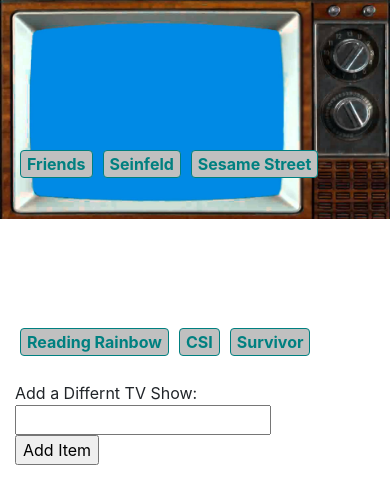
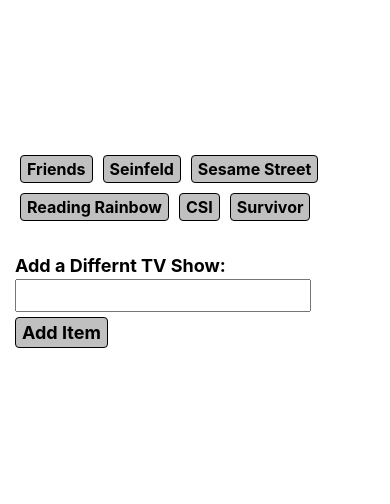
Before and after one commit to beckymcclain8/GifTastic, a plain HTML site: page index.html in a window 390 px wide. Drawn offline with nearby package versions, Linux system fonts and the light colour scheme.

Commit message:
media queries

```diff
--- a/assets/css/style.css
+++ b/assets/css/style.css
@@ -2,6 +2,10 @@
     width: auto;
     height: 100px;
     margin: 0px 10px;
+}
+
+.container {
+    margin-top: 150px;
 }
 
 .item {
@@ -10,10 +14,19 @@
 
 .tv {
     background: silver;
-    color: teal;
+    color: black;
     border-radius: 4px;
     border: 1px, solid;
-    margin: 150px 5px 0px 5px;
+    margin: 5px;
+    font-weight: bold;
+}
+
+#submit {
+    background: silver;
+    color: black;
+    border-radius: 4px;
+    border: 1px, solid;
+    margin-top: 5px;
     font-weight: bold;
 }
 
@@ -22,3 +35,47 @@
     background-size: 100%;
     background-repeat: no-repeat;
 }
+
+#newTv {
+    font-size: large;
+    font-weight: bold;
+    margin-bottom: 5px;
+    color: silver;
+    text-shadow: 2px 2px 8px black;
+}
+
+.p {
+    font-weight: bold;
+    text-align: center;
+}
+
+@media screen and (max-width: 1500px) {
+    .gif {
+        width: auto;
+        height: 75px;
+        margin: 0px 5px;
+    }
+}
+
+@media screen and (max-width: 1300px) {
+    .gif {
+        width: auto;
+        height: 50px;
+        margin: 0px 5px;
+    }
+/* As the screen got really small it was difficult to keep the gifs inside the frame of the tv image, so I decided to get rid of the background image and just leave the screen white.*/
+
+    body {
+        background-color:white;
+        background-image: none;
+    }
+
+    #newTv {
+        font-size: large;
+        font-weight: bold;
+        margin-bottom: 5px;
+        color: black;
+        text-shadow: none;
+        }
+
+}
--- a/assets/javascript/app.js
+++ b/assets/javascript/app.js
@@ -39,6 +39,7 @@
         var gifDiv = $("<div class='item'>");
         var rating = results[i].rating;
         var p = $("<p>").text("Rating: " + rating);
+        p.addClass("p");
         var tvImage = $("<img>");
         var still = results[i].images.original_still.url;
         var animate = results[i].images.original.url;
--- a/index.html
+++ b/index.html
@@ -11,13 +11,14 @@
 <body>
     <div class="container">
         <div class="row">
-            <div class="col-12">
+            <div class="col-sm 6 col-md-8 col-lg-10">
                 <div id="buttons"></div>
             </div>
+            <div class= "col-sm-6 col-md-4 col-lg-2"></div>
         </div>
     <br>
         <div class="row">
-            <div class="col-sm-8 col-md-7 col-lg-7">
+            <div class="col-sm-8 col-md-6 col-lg-7">
                 <div id="gifs">
                 </div>
             </div>
@@ -31,9 +32,7 @@
                     </span>
                 </form>
             </div>
-            <div class= "col-sm-2 col-md-2 col-lg-2"
-        </div>
-    </div>
+            <div class= "col-sm-2 col-md-3 col-lg-2"></div>
     <script src="https://cdnjs.cloudflare.com/ajax/libs/jquery/3.2.1/jquery.min.js"></script>
     <script src="assets/javascript/app.js"></script>
 </body>
```
